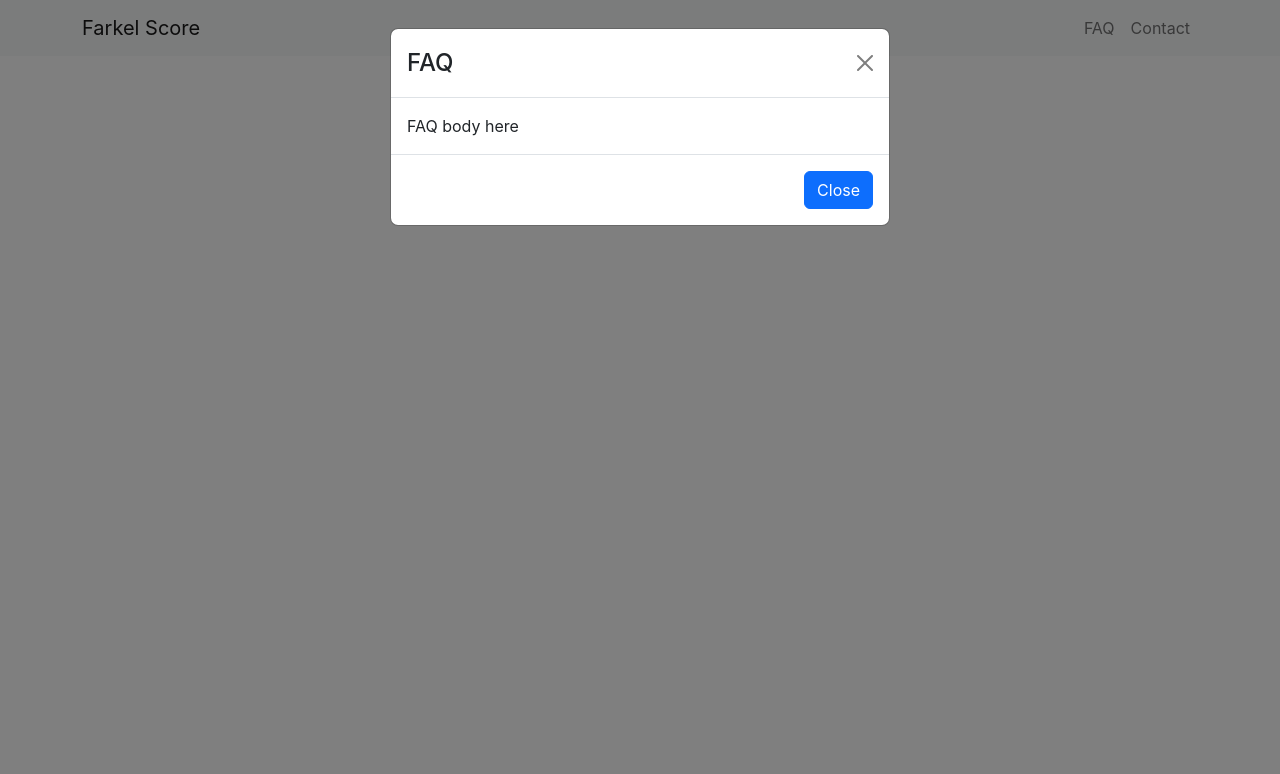
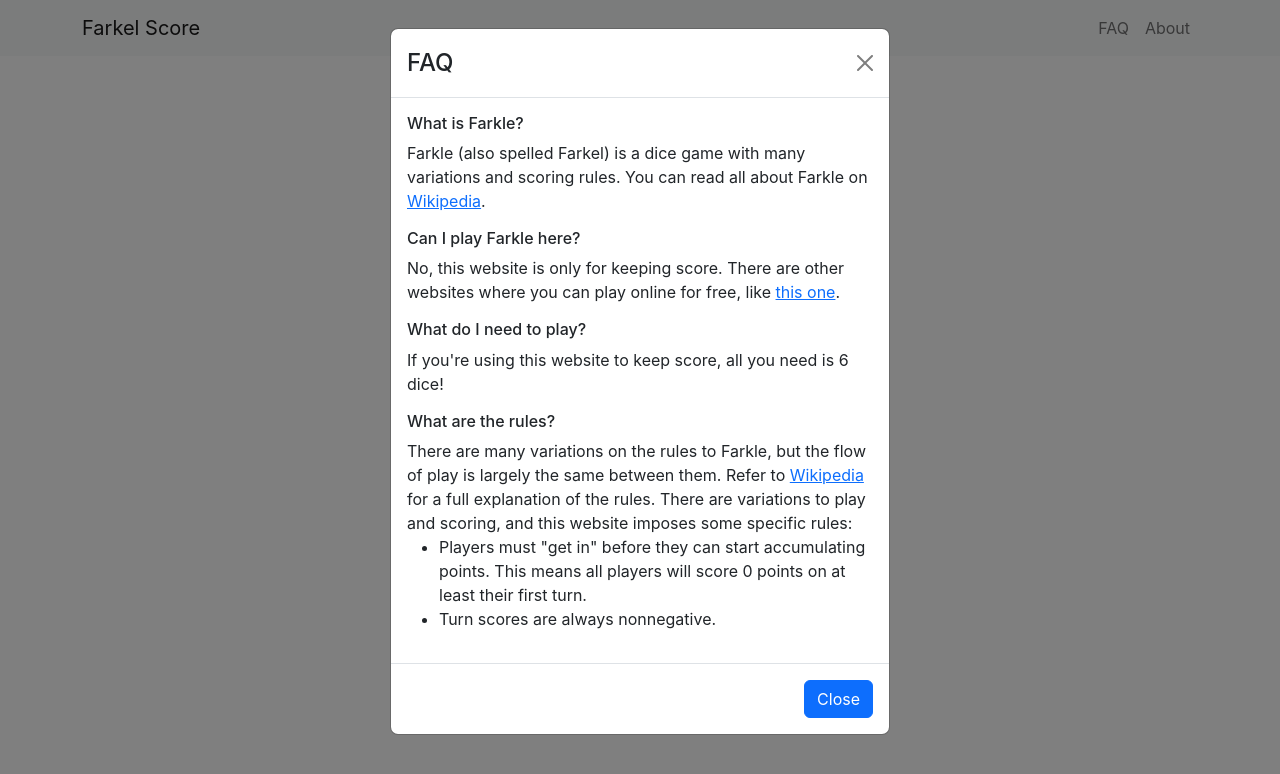
Before and after one commit to jkclark/Farkel, a React (Create React App) app in the folder farkel-score-ui/: page / in a window 1280 px wide. Both pictures are taken after a click on the button "FAQ". Shown: the top 774 px of the page. Built offline with nearby package versions, Linux system fonts and the light colour scheme; the HTML template or start-up script is replaced by a standard one.

Commit message:
Wrote text for the 'FAQ' and 'About' modals.

```diff
--- a/farkel-score-ui/src/components/navbar.js
+++ b/farkel-score-ui/src/components/navbar.js
@@ -5,6 +5,8 @@ import Container from "react-bootstrap/Container";
 import Modal from "react-bootstrap/Modal";
 import Nav from "react-bootstrap/Nav";
 import Navbar from "react-bootstrap/Navbar";
+
+import { ABOUT_CONTENTS, FAQ_CONTENTS } from "../constants";
 
 import "./navbar.css";
 
@@ -26,15 +28,6 @@ function CustomModal(props) {
 function MainNavbar() {
   const [showModal, setShowModal] = useState(false);
   const [modalContents, setModalContents] = useState({});
-  const FAQ_CONTENTS = {
-    title: "FAQ",
-    body: "FAQ body here",
-  };
-  const CONTACT_CONTENTS = {
-    title: "Contact me",
-    body: "Contact me body here",
-  };
-
   return (
     <>
       <Navbar expand="sm" bg="light" fixed="top">
@@ -58,12 +51,12 @@ function MainNavbar() {
                 onClick={(event) => {
                   event.preventDefault();
 
-                  setModalContents(CONTACT_CONTENTS);
+                  setModalContents(ABOUT_CONTENTS);
 
                   setShowModal(true);
                 }}
               >
-                Contact
+                About
               </Nav.Link>
             </Nav>
           </Navbar.Collapse>
--- a/farkel-score-ui/src/constants.js
+++ b/farkel-score-ui/src/constants.js
@@ -27,3 +27,80 @@ export const INITIAL_COLORS = [
   "#795548",
   "#607d8b",
 ];
+
+export const FAQ_CONTENTS = {
+  title: "FAQ",
+  body: (
+    <div>
+      <h6>What is Farkle?</h6>
+      <p>
+        Farkle (also spelled Farkel) is a dice game with many variations and
+        scoring rules. You can read all about Farkle on{" "}
+        <a
+          href="https://en.wikipedia.org/wiki/Farkle"
+          target="_blank"
+          rel="noreferrer"
+        >
+          Wikipedia
+        </a>
+        .
+      </p>
+      <h6>Can I play Farkle here?</h6>
+      <p>
+        No, this website is only for keeping score. There are other websites
+        where you can play online for free, like{" "}
+        <a href="https://cardgames.io/farkle/" target="_blank" rel="noreferrer">
+          this one
+        </a>
+        .
+      </p>
+      <h6>What do I need to play?</h6>
+      <p>If you're using this website to keep score, all you need is 6 dice!</p>
+      <h6>What are the rules?</h6>
+      <p>
+        There are many variations on the rules to Farkle, but the flow of play
+        is largely the same between them. Refer to{" "}
+        <a
+          href="https://en.wikipedia.org/wiki/Farkle"
+          target="_blank"
+          rel="noreferrer"
+        >
+          Wikipedia
+        </a>{" "}
+        for a full explanation of the rules. There are variations to play and
+        scoring, and this website imposes some specific rules:
+        <ul>
+          <li>
+            Players must "get in" before they can start accumulating points.
+            This means all players will score 0 points on at least their first
+            turn.
+          </li>
+          <li>Turn scores are always nonnegative.</li>
+        </ul>
+      </p>
+    </div>
+  ),
+};
+
+export const ABOUT_CONTENTS = {
+  title: "About",
+  body: (
+    <div>
+      <p>My name is Josh, and I'm a software developer from New York.</p>
+      <p>
+        My family and I have played Farkle together for most of my life. After
+        years of scoring Farkle games on paper, which involves mental math and
+        scratching out incorrect scores, I decided to try to automate it. This
+        automated Farkle scorer started out as a rudimentary command-line
+        script. Years later, I drew the scoreboard in the terminal with ASCII
+        art. Recently I learned how to use React, so I decided to upgrade my
+        Farkle script to a proper website and publish it for the world to use.
+      </p>
+      <p>
+        If you have any comments, questions, or just want to say hi, you can
+        write to me at{" "}
+        <a href="mailto:jclarktennis@gmail.com">jclarktennis@gmail.com</a>.
+      </p>
+    </div>
+  ),
+};
```
